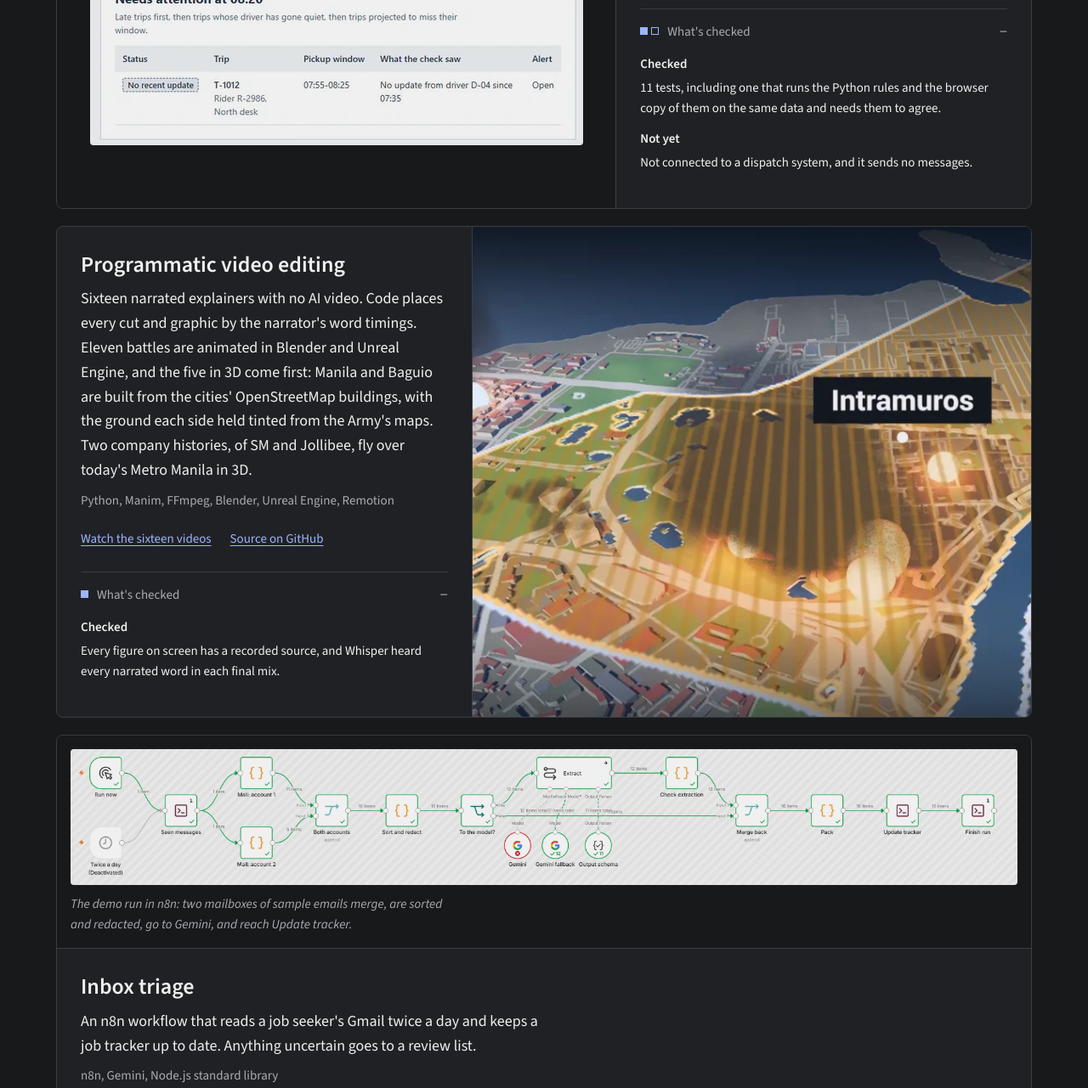
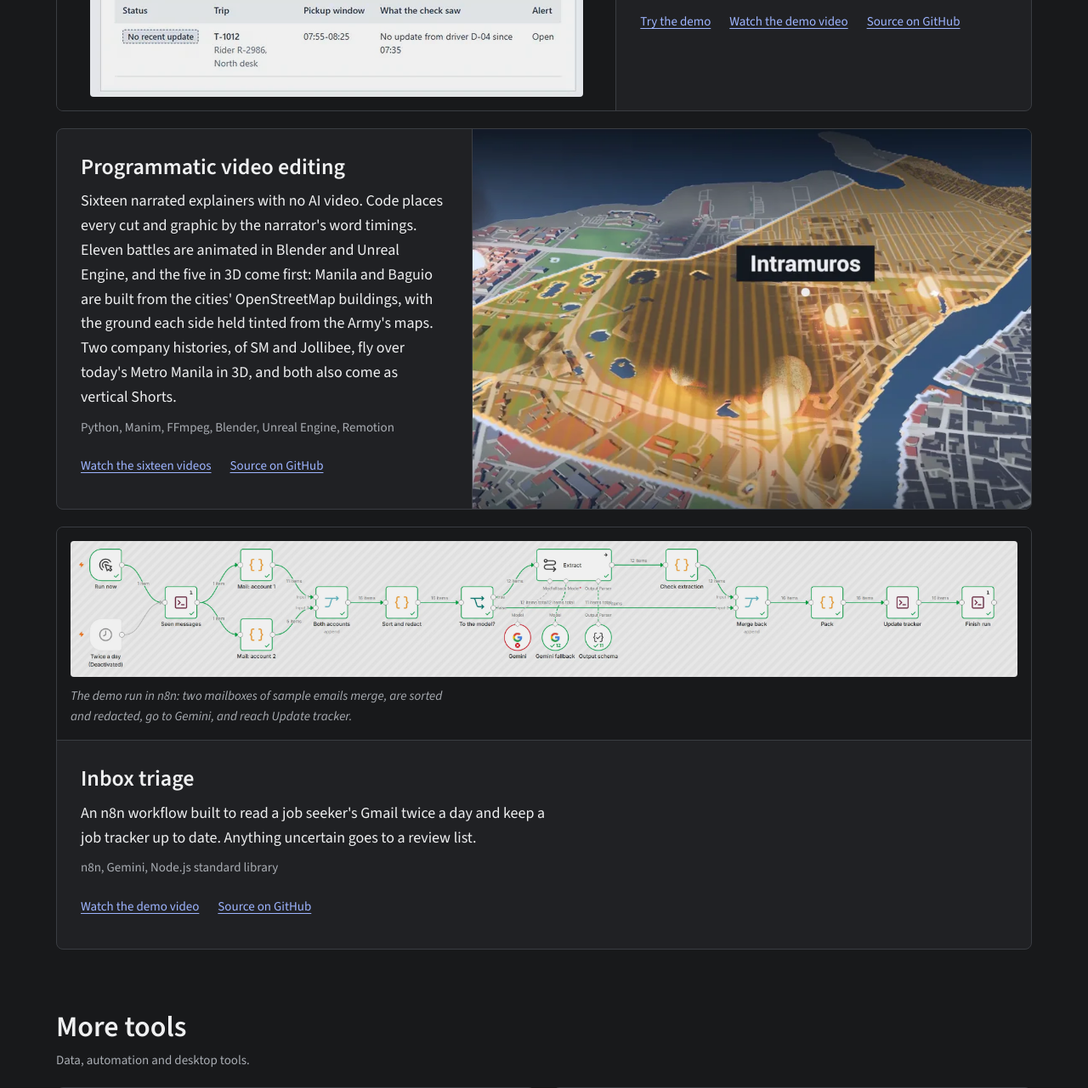
Before and after one commit to DerpyNewb/DerpyNewb.github.io, a plain HTML site: page index.html in a window 1280 px wide. Shown: the part 745-2026 px from the top of the page at 85% size. Drawn offline with nearby package versions, Linux system fonts and the light colour scheme.

Commit message:
Remove the What's checked blocks from the main page and mention the SM and Jollibee Shorts
Co-Authored-By: Claude Opus 5.5 <noreply@anthropic.com>

```diff
--- a/index.html
+++ b/index.html
@@ -4,7 +4,7 @@
 <meta charset="utf-8">
 <meta name="viewport" content="width=device-width, initial-scale=1">
 <title>Yohann Mar Gayao, projects</title>
-<meta name="description" content="Data, automation and QA tools, AI video ads and explainer videos cut by code, by Yohann Mar Gayao, with Total War: WARHAMMER III mods on their own page. Each project says what has been checked and what hasn't.">
+<meta name="description" content="Data, automation and QA tools, AI video ads and explainer videos cut by code, by Yohann Mar Gayao, with Total War: WARHAMMER III mods on their own page.">
 <link rel="icon" href="data:,">
 <link rel="preconnect" href="https://fonts.googleapis.com">
 <link rel="preconnect" href="https://fonts.gstatic.com" crossorigin>
@@ -40,103 +40,76 @@
         <p class="say">Warns a medical-transport dispatch desk when a pickup is at risk, late, or the driver has gone quiet. A quiet driver is never reported as late.</p>
         <p class="facts">Python standard library, SQLite, plain JavaScript</p>
         <p class="links"><a href="https://derpynewb.github.io/late-trip-monitor/">Try the demo<span class="vh">: Late-trip monitor</span></a><a href="https://youtu.be/g_FwG51fp8w">Watch the demo video<span class="vh">: Late-trip monitor</span></a><a href="https://github.com/DerpyNewb/late-trip-monitor">Source on GitHub<span class="vh">: Late-trip monitor</span></a></p>
-        <details open><summary><span class="marks"><i class="done"></i><i></i></span>What's checked<span class="vh">, with one item not done yet</span></summary><dl>
-          <dt>Checked</dt><dd>11 tests, including one that runs the Python rules and the browser copy of them on the same data and needs them to agree.</dd>
-          <dt>Not yet</dt><dd>Not connected to a dispatch system, and it sends no messages.</dd></dl></details>
       </div>
     </article>
     <article class="card">
       <div class="pic"><img src="img/manila.webp" width="1080" height="608" alt="Manila in 3D during the 1945 battle: Intramuros, labelled, glows with fires under amber stripes marking Japanese-held ground, and the Pasig runs beside it."></div>
       <div class="body">
         <h3>Programmatic video editing</h3>
-        <p class="say">Sixteen narrated explainers with no AI video. Code places every cut and graphic by the narrator's word timings. Eleven battles are animated in Blender and Unreal Engine, and the five in 3D come first: Manila and Baguio are built from the cities' OpenStreetMap buildings, with the ground each side held tinted from the Army's maps. Two company histories, of SM and Jollibee, fly over today's Metro Manila in 3D.</p>
+        <p class="say">Sixteen narrated explainers with no AI video. Code places every cut and graphic by the narrator's word timings. Eleven battles are animated in Blender and Unreal Engine, and the five in 3D come first: Manila and Baguio are built from the cities' OpenStreetMap buildings, with the ground each side held tinted from the Army's maps. Two company histories, of SM and Jollibee, fly over today's Metro Manila in 3D, and both also come as vertical Shorts.</p>
         <p class="facts">Python, Manim, FFmpeg, Blender, Unreal Engine, Remotion</p>
         <p class="links"><a href="https://derpynewb.github.io/programmatic-video-editing/">Watch the sixteen videos</a><a href="https://github.com/DerpyNewb/programmatic-video-editing">Source on GitHub<span class="vh">: Programmatic video editing</span></a></p>
-        <details open><summary><span class="marks"><i class="done"></i></span>What's checked</summary><dl>
-          <dt>Checked</dt><dd>Every figure on screen has a recorded source, and Whisper heard every narrated word in each final mix.</dd></dl></details>
       </div>
     </article>
     <article class="card wide">
       <figure class="pic ui"><img src="img/inbox-triage.webp" width="3400" height="490" alt="The inbox triage workflow on the n8n canvas, from Run now to Finish run."><figcaption>The demo run in n8n: two mailboxes of sample emails merge, are sorted and redacted, go to Gemini, and reach Update tracker.</figcaption></figure>
       <div class="body">
         <h3>Inbox triage</h3>
-        <p class="say">An n8n workflow that reads a job seeker's Gmail twice a day and keeps a job tracker up to date. Anything uncertain goes to a review list.</p>
+        <p class="say">An n8n workflow built to read a job seeker's Gmail twice a day and keep a job tracker up to date. Anything uncertain goes to a review list.</p>
         <p class="facts">n8n, Gemini, Node.js standard library</p>
         <p class="links"><a href="https://youtu.be/6HLKQQUJvLs">Watch the demo video<span class="vh">: Inbox triage</span></a><a href="https://github.com/DerpyNewb/inbox-triage">Source on GitHub<span class="vh">: Inbox triage</span></a></p>
-        <details open><summary><span class="marks"><i class="done"></i><i></i></span>What's checked<span class="vh">, with one item not done yet</span></summary><dl>
-          <dt>Checked</dt><dd>14 tests, including a prompt-injection email from a look-alike domain that changes nothing. In the n8n demo run, 11 of the 12 emails sent to the model were handled as expected.</dd>
-          <dt>Not yet</dt><dd>It hasn't read a real inbox.</dd></dl></details>
       </div>
     </article>
   </div>
 </section>
 
 <section id="tools" aria-labelledby="tools-title">
-  <div class="head"><h2 id="tools-title">More tools</h2><p>Data, automation and desktop tools. Open "What's checked" on any card for its tests and what it hasn't done yet. A filled square means checked, and a hollow one means not done yet.</p></div>
+  <div class="head"><h2 id="tools-title">More tools</h2><p>Data, automation and desktop tools.</p></div>
   <div class="cards pics">
     <article class="card">
       <div class="pic ui"><img src="img/dashboard.webp" loading="lazy" width="720" height="450" alt="Open, urgent and overdue counts above the maintenance queue."></div>
       <div class="body"><h3>Business operations dashboard</h3>
         <p>Turns a made-up property manager's CSV exports into one dashboard for maintenance, leasing and finance.</p>
         <p class="facts">Python standard library, SQLite, plain JavaScript</p>
-        <p class="links"><a href="https://youtu.be/l6K9MAj0voo">Watch the demo video<span class="vh">: Business operations dashboard</span></a><a href="https://github.com/DerpyNewb/business-operations-dashboard">Source on GitHub<span class="vh">: Business operations dashboard</span></a></p>
-        <details><summary><span class="marks"><i class="done"></i><i></i></span>What's checked<span class="vh">, with one item not done yet</span></summary><dl>
-          <dt>Checked</dt><dd>25 tests, an offline demo, and real clicks through the dashboard at desktop and phone width.</dd>
-          <dt>Not yet</dt><dd>Not connected to any real account or deployed anywhere.</dd></dl></details></div>
+        <p class="links"><a href="https://youtu.be/l6K9MAj0voo">Watch the demo video<span class="vh">: Business operations dashboard</span></a><a href="https://github.com/DerpyNewb/business-operations-dashboard">Source on GitHub<span class="vh">: Business operations dashboard</span></a></p></div>
     </article>
     <article class="card">
       <div class="pic ui"><img src="img/job-tracker.webp" loading="lazy" width="720" height="450" alt="The tracker with a list of applications and a follow-up column showing four that need attention."></div>
       <div class="body"><h3>Job tracker</h3>
         <p>A Windows app that keeps a job-application log in an Excel workbook and puts follow-ups first.</p>
         <p class="facts">Rust, egui</p>
-        <p class="links"><a href="https://github.com/DerpyNewb/job-tracker/releases/latest">Download<span class="vh">: Job tracker</span></a><a href="https://github.com/DerpyNewb/job-tracker">Source on GitHub<span class="vh">: Job tracker</span></a></p>
-        <details><summary><span class="marks"><i class="done"></i></span>What's checked</summary><dl>
-          <dt>Checked</dt><dd>cargo test covers the model, the workbook, the save checks and the screens, each rendered to an image. Every save keeps a backup and reads the file back.</dd></dl></details></div>
+        <p class="links"><a href="https://github.com/DerpyNewb/job-tracker/releases/latest">Download<span class="vh">: Job tracker</span></a><a href="https://github.com/DerpyNewb/job-tracker">Source on GitHub<span class="vh">: Job tracker</span></a></p></div>
     </article>
     <article class="card">
       <div class="pic ui"><img src="img/n8n.webp" loading="lazy" width="850" height="320" alt="The workflow on the n8n canvas: form, fetch, clean, extract fields, validate, then append to the tracker or log the failure."></div>
       <div class="body"><h3>Job posting triage in n8n</h3>
         <p>Paste a job link, and Gemini pulls out the company, role, salary and requirements into a Google Sheet.</p>
         <p class="facts">n8n, Gemini, Google Sheets</p>
-        <p class="links"><a href="https://youtu.be/S-9qHvaUG3E">Watch the demo video<span class="vh">: Job posting triage</span></a><a href="https://github.com/DerpyNewb/automation-portfolio">Source on GitHub<span class="vh">: Job posting triage</span></a></p>
-        <details><summary><span class="marks"><i class="done"></i><i></i></span>What's checked<span class="vh">, with one item not done yet</span></summary><dl>
-          <dt>Checked</dt><dd>The validation code passes 18 checks, and the fetch steps took the right branch on live links. For the demo video, a copy of the workflow called Gemini on three made-up postings.</dd>
-          <dt>Not yet</dt><dd>The Google Sheets write needs credentials and hasn't run yet.</dd></dl></details></div>
+        <p class="links"><a href="https://youtu.be/S-9qHvaUG3E">Watch the demo video<span class="vh">: Job posting triage</span></a><a href="https://github.com/DerpyNewb/automation-portfolio">Source on GitHub<span class="vh">: Job posting triage</span></a></p></div>
     </article>
     <article class="card">
       <div class="pic ui"><img src="img/calculator.webp" loading="lazy" width="322" height="492" alt="The calculator showing 12+4 = 16."></div>
       <div class="body"><h3>Rust calculator</h3>
         <p>A desktop calculator with operator precedence, parentheses and negative numbers, shipped as one .exe.</p>
         <p class="facts">Rust, egui</p>
-        <p class="links"><a href="https://github.com/DerpyNewb/rust-calculator/releases/latest">Download<span class="vh">: Rust calculator</span></a><a href="https://github.com/DerpyNewb/rust-calculator">Source on GitHub<span class="vh">: Rust calculator</span></a></p>
-        <details><summary><span class="marks"><i class="done"></i></span>What's checked</summary><dl>
-          <dt>Checked</dt><dd>cargo test covers the parser and the number formatting.</dd></dl></details></div>
+        <p class="links"><a href="https://github.com/DerpyNewb/rust-calculator/releases/latest">Download<span class="vh">: Rust calculator</span></a><a href="https://github.com/DerpyNewb/rust-calculator">Source on GitHub<span class="vh">: Rust calculator</span></a></p></div>
     </article>
   </div>
   <div class="cards trio">
     <article class="card"><div class="body"><h3>SQL Query Agent</h3>
         <p>Ask a question about a demo database in plain English. Claude writes the SQL, a Cloudflare Worker blocks anything but SELECTs, and the query runs on D1.</p>
         <p class="facts">Cloudflare Worker, D1, Claude API, SQL</p>
-        <p class="links"><a href="https://github.com/DerpyNewb/SQL-Agent-Demo">Source on GitHub<span class="vh">: SQL Query Agent</span></a></p>
-        <details><summary><span class="marks"><i class="done"></i><i></i></span>What's checked<span class="vh">, with one item not done yet</span></summary><dl>
-          <dt>Checked</dt><dd>A test confirms the check blocks DROP, UPDATE and stacked statements and lets ordinary SELECTs through.</dd>
-          <dt>Not yet</dt><dd>Not deployed, and never run end to end with the model and the database together.</dd></dl></details></div>
+        <p class="links"><a href="https://github.com/DerpyNewb/SQL-Agent-Demo">Source on GitHub<span class="vh">: SQL Query Agent</span></a></p></div>
     </article>
     <article class="card"><div class="body"><h3>Gameplay video QA</h3>
         <p>Measures freezes, black frames, scene cuts and brightness jumps on every frame of a gameplay recording, and checks that bug reports point at real evidence.</p>
         <p class="facts">Python standard library, FFmpeg, MIT licence</p>
-        <p class="links"><a href="https://github.com/DerpyNewb/gameplay-video-qa">Source on GitHub<span class="vh">: Gameplay video QA</span></a></p>
-        <details><summary><span class="marks"><i class="done"></i><i></i></span>What's checked<span class="vh">, with one item not done yet</span></summary><dl>
-          <dt>Checked</dt><dd>Tests build videos with known defects and check each tool finds them at the right frame.</dd>
-          <dt>Not yet</dt><dd>The tests don't measure how accurate a review is.</dd></dl></details></div>
+        <p class="links"><a href="https://github.com/DerpyNewb/gameplay-video-qa">Source on GitHub<span class="vh">: Gameplay video QA</span></a></p></div>
     </article>
     <article class="card"><div class="body"><h3>Lead-to-CRM automation</h3>
         <p>Lead handling for a made-up property manager. A person approves each AI assessment before the contact, task and email campaign go out.</p>
         <p class="facts">Python standard library, SQLite, n8n, HubSpot and Instantly adapters</p>
-        <p class="links"><a href="https://youtu.be/FQTKF4tTyXI">Watch the demo video<span class="vh">: Lead-to-CRM automation</span></a><a href="https://github.com/DerpyNewb/lead-crm-automation">Source on GitHub<span class="vh">: Lead-to-CRM automation</span></a></p>
-        <details><summary><span class="marks"><i class="done"></i><i></i></span>What's checked<span class="vh">, with one item not done yet</span></summary><dl>
-          <dt>Checked</dt><dd>38 tests and an offline demo, including recovery after a restart and an unsubscribe cancelling unsent work.</dd>
-          <dt>Not yet</dt><dd>Never connected to real HubSpot or Instantly accounts.</dd></dl></details></div>
+        <p class="links"><a href="https://youtu.be/FQTKF4tTyXI">Watch the demo video<span class="vh">: Lead-to-CRM automation</span></a><a href="https://github.com/DerpyNewb/lead-crm-automation">Source on GitHub<span class="vh">: Lead-to-CRM automation</span></a></p></div>
     </article>
   </div>
 </section>
@@ -169,7 +142,7 @@
 </main>
 
 <footer>
-  <p>Statuses as of 22 November 2026.</p>
+  <p>Updated 27 November 2026.</p>
   <ul class="contact">
     <li>Yohann Mar Gayao</li>
     <li><a href="mailto:yohanng500@gmail.com">yohanng500@gmail.com</a></li>
--- a/style.css
+++ b/style.css
@@ -9,7 +9,7 @@
 body { margin: 0; background: var(--paper); color: var(--ink); font: 18px/1.6 var(--sans); }
 a { color: var(--accent); text-underline-offset: 3px; }
 a:hover { text-decoration-thickness: 2px; }
-a:focus-visible, summary:focus-visible { outline: 2px solid var(--accent); outline-offset: 3px; border-radius: 2px; }
+a:focus-visible { outline: 2px solid var(--accent); outline-offset: 3px; border-radius: 2px; }
 .vh { position: absolute; width: 1px; height: 1px; overflow: hidden; clip-path: inset(50%); white-space: nowrap; }
 .wrap {
   max-width: 1180px; margin: 0 auto; padding-block: 56px 64px;
@@ -76,19 +76,6 @@ section { margin-top: 72px; }
 .featured .card.wide { grid-template-columns: minmax(0, 1fr); }
 .featured .card.wide .pic { min-height: 0; aspect-ratio: auto; border-right: 0; border-bottom: 1px solid var(--line); }
 
-/* The ledger folded under each card. Filled square checked, hollow square not yet. */
-details { border-top: 1px solid var(--line); margin-top: 6px; padding-top: 4px; font-size: 15px; }
-summary { cursor: pointer; padding-block: 10px; color: var(--muted); list-style: none; display: flex; gap: 10px; align-items: center; }
-summary::-webkit-details-marker { display: none; }
-summary::after { content: "+"; margin-left: auto; font-size: 18px; line-height: 1; }
-details[open] summary::after { content: "\2212"; }
-.marks { display: inline-flex; gap: 4px; }
-.marks i { width: 9px; height: 9px; border: 1.5px solid var(--accent); }
-.marks i.done { background: var(--accent); }
-details dl { display: grid; gap: 4px; margin: 4px 0 6px; }
-details dt { font-weight: 600; }
-details dd { margin: 0 0 8px; max-width: 62ch; }
-
 /* Mod names on the main page, each linking to its entry on mods.html. */
 .modlist { display: grid; grid-template-columns: repeat(4, minmax(0, 1fr)); gap: 0 20px; margin: 0; padding: 0;
   list-style: none; border-top: 1px solid var(--line); }
```
Also changed, not shown: 1 other file.
